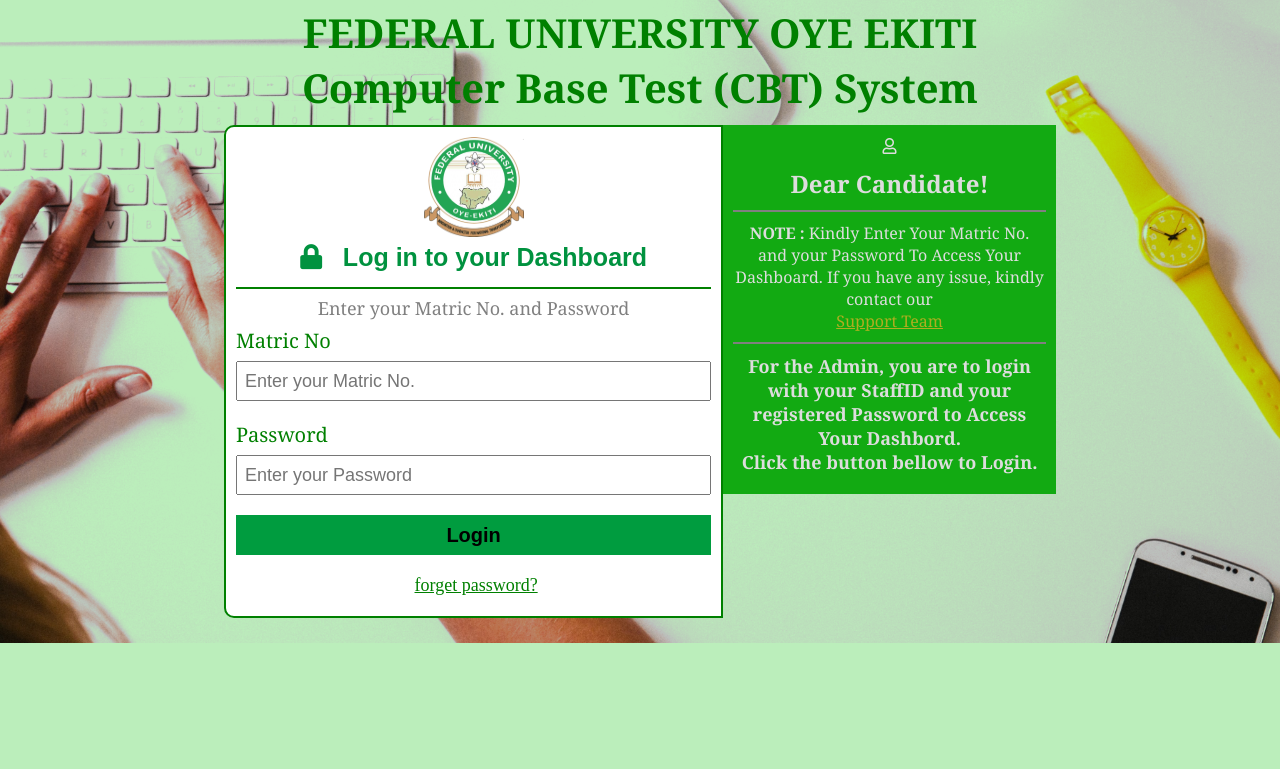
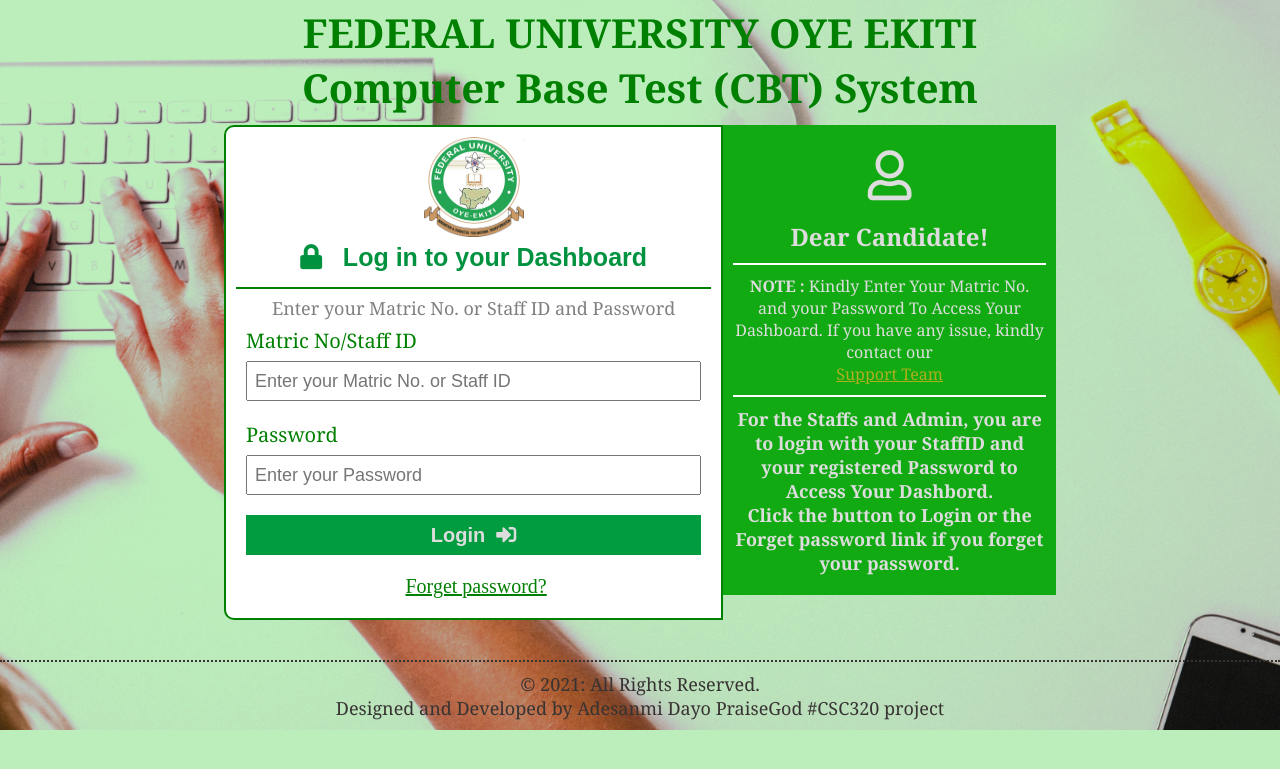
Before and after one commit to DayoPraiseGod/CSC320, a Django app: template cbt_test/templates/cbt_test/login_page.html in a window 1280 px wide. Shown: the top 769 px of the page. Run offline with Django 3.2, Linux system fonts and the light colour scheme; the template is opened without the code that fills it, so the values that code supplies are empty.

Commit message:
second commit

```diff
--- a/cbt_test/templates/cbt_test/login_page.html
+++ b/cbt_test/templates/cbt_test/login_page.html
@@ -6,7 +6,7 @@
 	<meta name="viewport" content="width=device-width, initial-scale=1">
 	<link rel="stylesheet" type="text/css" href="{% static 'css/login_style.css' %}">
 	<link rel="stylesheet" href="https://use.fontawesome.com/releases/v5.15.4/css/all.css" integrity="sha384-DyZ88mC6Up2uqS4h/KRgHuoeGwBcD4Ng9SiP4dIRy0EXTlnuz47vAwmeGwVChigm" crossorigin="anonymous">
-	<title></title>
+	<title>FUOYE || CBT</title>
 </head>
 <body>
 
@@ -24,15 +24,18 @@
 				</div>
 				<h2 class="log"><i class="fa fa-lock" aria-hidden="true"></i> &nbsp; Log in to your Dashboard </h2>
 				<hr color= "green">
-                <p class="log-desc">Enter your Matric No. and Password</p>
+                <p class="log-desc">Enter your Matric No. or Staff ID and Password</p>
 
                 <!-- FORM SESSION -->
-                <form id="loginForm" method="POST" action="" autocomplete="autocomplete">
+                <form id="login-form" method="POST" action="" autocomplete="autocomplete">
                         {% csrf_token %}
 
+                        <!-- error messages -->
+                        <p id="error"></p>
+
                     <p>
-	                    <label> <span class="label">Matric No</span><br>
-	                    	<input type="text" name="username" placeholder="Enter your Matric No.">
+	                    <label> <span class="label">Matric No/Staff ID </span><br>
+	                    	<input type="text" name="username" placeholder="Enter your Matric No. or Staff ID">
 	                    </label>
                     </p>
 
@@ -43,12 +46,12 @@
                     </p>
 
 
-                    <button class="login-btn" type="submit">Login</button>
+                    <button class="login-btn" type="submit">Login &nbsp;<i class="fas fa-sign-in-alt"></i></button>
 
                 </form>
 
                 <p class="fgt-pwd">
-                	<a href="#">forget password?</a>
+                	<a href="#">Forget password?</a>
                 </p>
 
 			</div>
@@ -57,18 +60,18 @@
 			<div class="notification-div">
 				<i class="far fa-user" id="user"></i>
                 <h2 class="hello">Dear Candidate! </h2>
-                <hr color=grey>
+                <hr color=white>
                 <p class="infor"><strong>NOTE :</strong> Kindly Enter Your Matric No. and your Password To Access Your Dashboard.
                      If you have any issue, kindly contact our <br> <a href="mailto:info@example.com" style="color: #afae20;">Support Team</a>
                 </p>
 
-                <hr color=grey>
+                <hr color=white>
                 <p class="infor text-center">
                 <strong style="font-size: 18px;">
-                    For the Admin,
+                    For the Staffs and Admin,
                      you are to login with your StaffID and your registered Password to Access Your Dashbord.
                      <br>
-                    Click the button bellow to Login.
+                    Click the button to Login or the Forget password link if you forget your password.
                 </strong>
                 </p>
 			</div>
@@ -76,6 +79,11 @@
 		</div>
 	</section>
 
+	<footer class="foot">
+		© <span id="year"></span>: All Rights Reserved.
+    	<br> Designed and Developed by Adesanmi Dayo PraiseGod #CSC320 project
+	</footer>
 
+	<script src="{% static 'js/script.js' %}"></script>
 </body>
 </html>
--- a/static/css/login_style.css
+++ b/static/css/login_style.css
@@ -52,6 +52,13 @@
 .notification-div h2, .notification-div strong, .notification-div p {
 	font-family: Cambria, Cochin, Georgia, Times, 'Times New Roman', serif;
 	padding: 10px 0;
+}
+
+#user {
+    display: block;
+    margin-bottom: 10px;
+    margin-top: 15px;
+    font-size: 50px;
 }
 
 @media(max-width: 630px) {
@@ -130,6 +137,16 @@
 	box-shadow: 0px 0px 10px green;
 }
 
+#login-form {
+	padding: 0 10px;
+}
+
+#error {
+    color:rgb(223, 70, 70);
+    margin: 5px;
+    text-align: center;
+}
+
 .login-btn {
 	width: 100%;
 	height: 40px;
@@ -137,6 +154,7 @@
 	border: none;
 	font-size: 20px;
 	font-weight: 600;
+	color: #ddd;
 }
 
 .login-btn:hover {
@@ -148,10 +166,23 @@
 	text-align: center;
 	margin-top: 20px;
 	padding-left: 5px;
-	font-size: 18px;
+	font-size: 20px;
 }
 
 .fgt-pwd a{
 	/* text-decoration: none; */
 	color: green;
 }
+
+.foot {
+    margin-top: 40px;
+    text-align: center;
+    padding-top: 10px;
+    padding-bottom: 10px;
+    border-top-style: dotted;
+    border-top-width: 2px;
+    border-top-color: rgb(56, 51, 51);
+    color: rgb(56, 51, 51);
+    font-family: Cambria, Cochin, Georgia, Times, 'Times New Roman', serif;
+    font-size: 18px;
+}
--- /dev/null
+++ b/static/js/script.js
@@ -0,0 +1,3 @@
+let year = new Date().getFullYear();
+
+document.getElementById('year').innerHTML = year;
```
